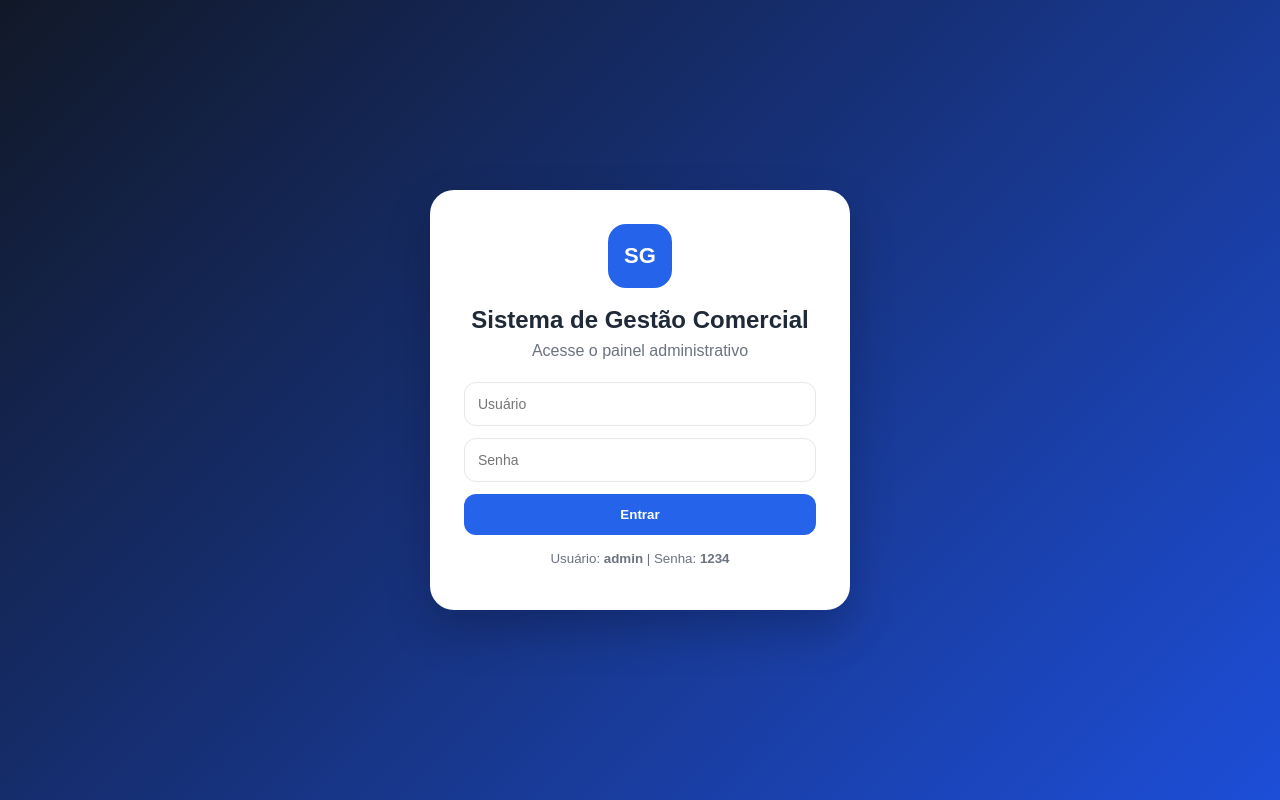
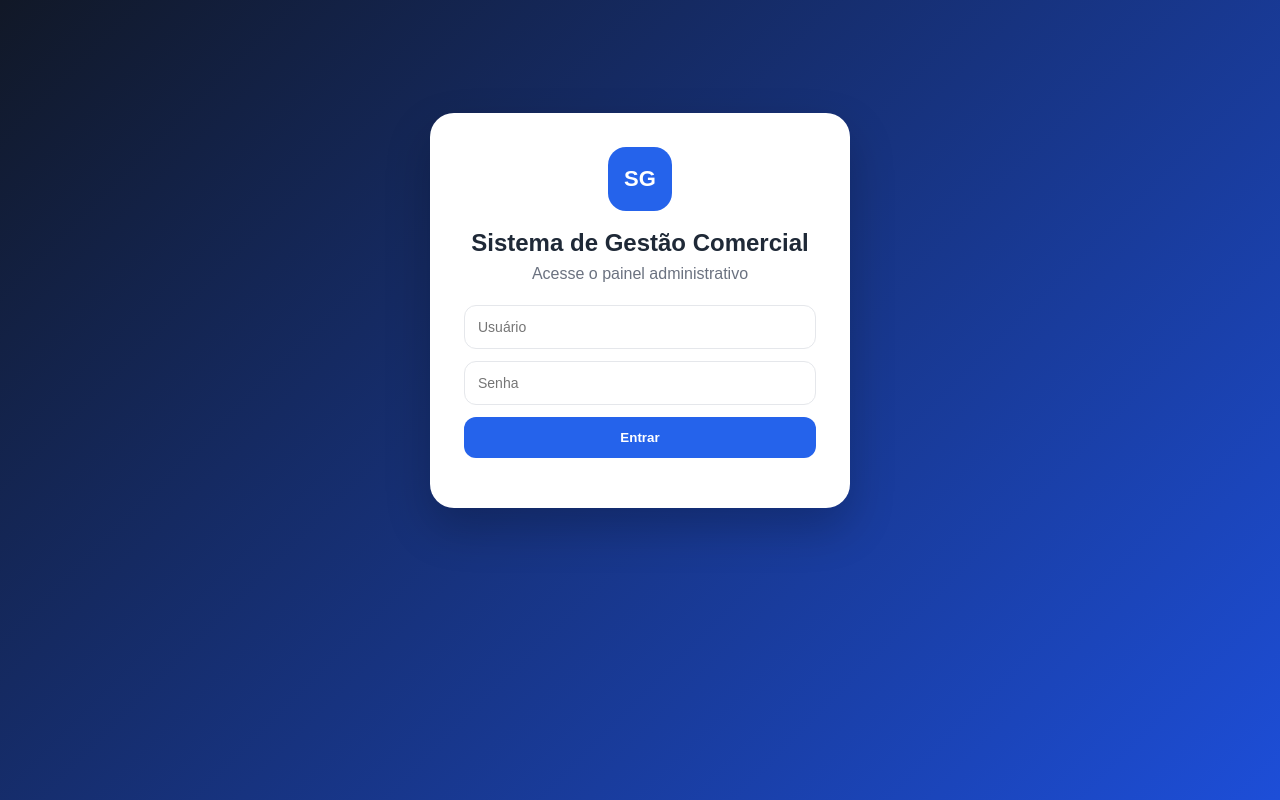
Before and after one commit to Cavallin021/Plataforma-Comercial-de-Informatica, a plain HTML site: page index.html in a window 1280 px wide. Drawn offline with Linux system fonts and the light colour scheme.

Commit message:
Fix Login

```diff
--- a/index.html
+++ b/index.html
@@ -30,7 +30,7 @@
         </form>
 
         <small
-          >Usuário: <strong>admin</strong> | Senha: <strong>1234</strong></small
+
         >
         <span id="login-erro" class="login-error"></span>
       </div>
```
